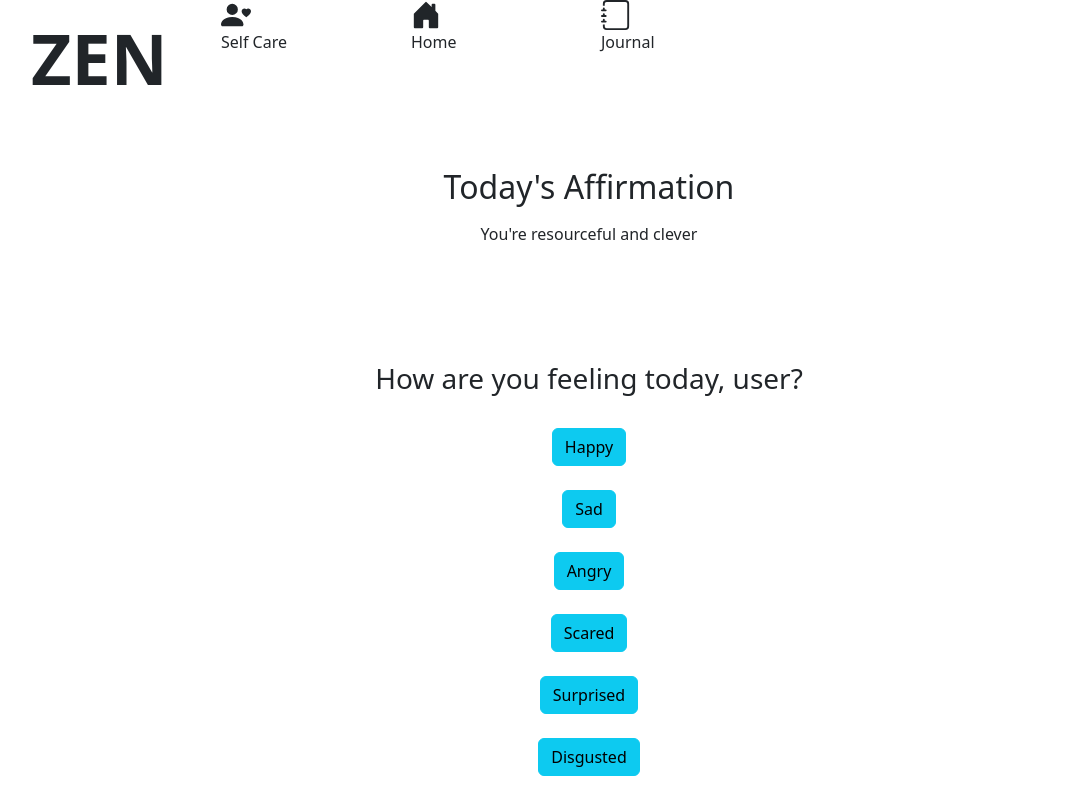
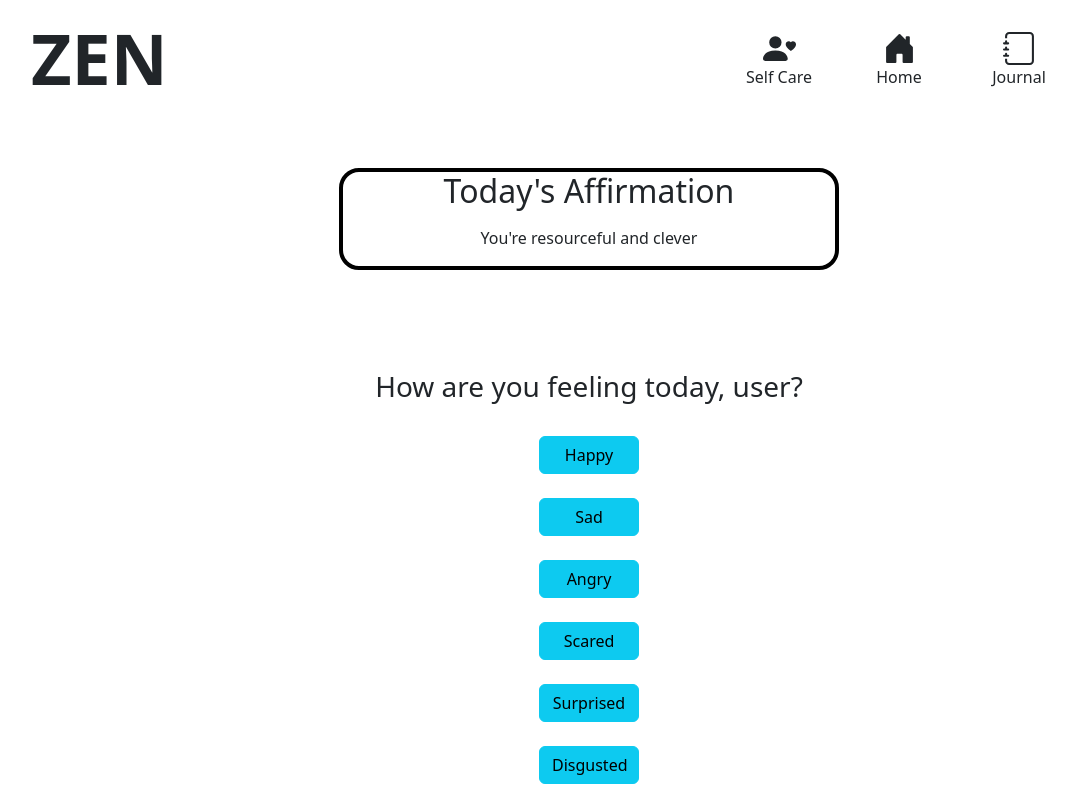
Before and after one commit to rominadouk/zen_frontend, a React (Create React App) app: page / in a window 1280 px wide. Shown: the whole page, without its empty margins (51-1127 px from the left). Built offline with nearby package versions, Linux system fonts and the light colour scheme.

Commit message:
styling large screen navbar and homepage

```diff
--- a/src/components/Affirmation.css
+++ b/src/components/Affirmation.css
@@ -1,3 +1,7 @@
 .affirmation-container {
     margin-top: 60px;
+    border: 4px solid black;
+    border-radius: 20px;
+    max-width: 500px !important;
+
 }
--- a/src/components/NavBar.css
+++ b/src/components/NavBar.css
@@ -20,4 +20,14 @@
     .title {
         text-align: left;
     }
+    .icon {
+        margin-top: 8px;
+    }
+    .home-nav {
+        margin-left: -70px;
+        margin-right: -70px;
+    }
+    .icon {
+        font-size: 33px;
+    }
 }
--- a/src/components/NavBar.jsx
+++ b/src/components/NavBar.jsx
@@ -32,26 +32,27 @@ const NavBar = () => {
                 </Row>
             </Container>
             <section className="d-none d-lg-block">
-                <Container className="">
+                <Container className="text-center">
                     <Row>
                         <Col className="col-2">
                             <h1 className="title text-left mt-3"><strong>ZEN</strong></h1>
                         </Col>
-                            <Col className="col-2">
+
+                            <Col className="col-2 offset-5 mt-4 selfcare-nav">
                                 <PersonHeart className="icon"/>
                                 <NavLink to='/selfcare' activeClassName='active-link' className='nav-link'>Self Care</NavLink>
                             </Col>
-                            <Col className="col-2">
+                            <Col className="col-2 mt-4 home-nav">
                                 <HouseDoorFill className='icon'/>
                                 <br/>
                                 <NavLink to='/' activeClassName='active-link' className="nav-link">Home</NavLink>
                             </Col>
-                            <Col className="col-2">
+                            <Col className="col-2 mt-4 journals-nav">
                                 <Journal className="icon"/>
                                 <br/>
                                 <NavLink to='/journals' activeClassName='active-link' className="nav-link">Journal</NavLink>
+
                             </Col>
-
                     </Row>
                 </Container>
             </section>
--- a/src/pages/Home.css
+++ b/src/pages/Home.css
@@ -1,3 +1,12 @@
 .feelings {
     margin-top: 100px;
 }
+
+
+@media (min-width: 992px) {
+
+    .emotion-button {
+        width: 100px;
+    }
+
+}
--- a/src/pages/Home.js
+++ b/src/pages/Home.js
@@ -46,22 +46,22 @@ const Home = () => {
         <Affirmation />
         <section className="feelings text-center">
             <h3>How are you feeling today, user?</h3>
-            <button className="mt-4 btn btn-info">Happy</button>
+            <button className="mt-4 btn btn-info emotion-button">Happy</button>
             <br/>
             <br/>
-            <button className='btn btn-info'>Sad</button>
+            <button className='btn btn-info emotion-button'>Sad</button>
             <br/>
             <br/>
-            <button className='btn btn-info'>Angry</button>
+            <button className='btn btn-info emotion-button'>Angry</button>
             <br/>
             <br/>
-            <button className='btn btn-info'>Scared</button>
+            <button className='btn btn-info emotion-button'>Scared</button>
             <br/>
             <br/>
-            <button className='btn btn-info'>Surprised</button>
+            <button className='btn btn-info emotion-button'>Surprised</button>
             <br/>
             <br/>
-            <button className='btn btn-info'>Disgusted</button>
+            <button className='btn btn-info emotion-button'>Disgusted</button>
         </section>
         </>
      );
--- a/src/pages/JournalViews.css
+++ b/src/pages/JournalViews.css
@@ -1,5 +1,6 @@
 .post-container {
     border: solid 3px black;
+    border-radius: 15px;
     max-width: 400px;
     background-color: whitesmoke;
     color: grey;
```
